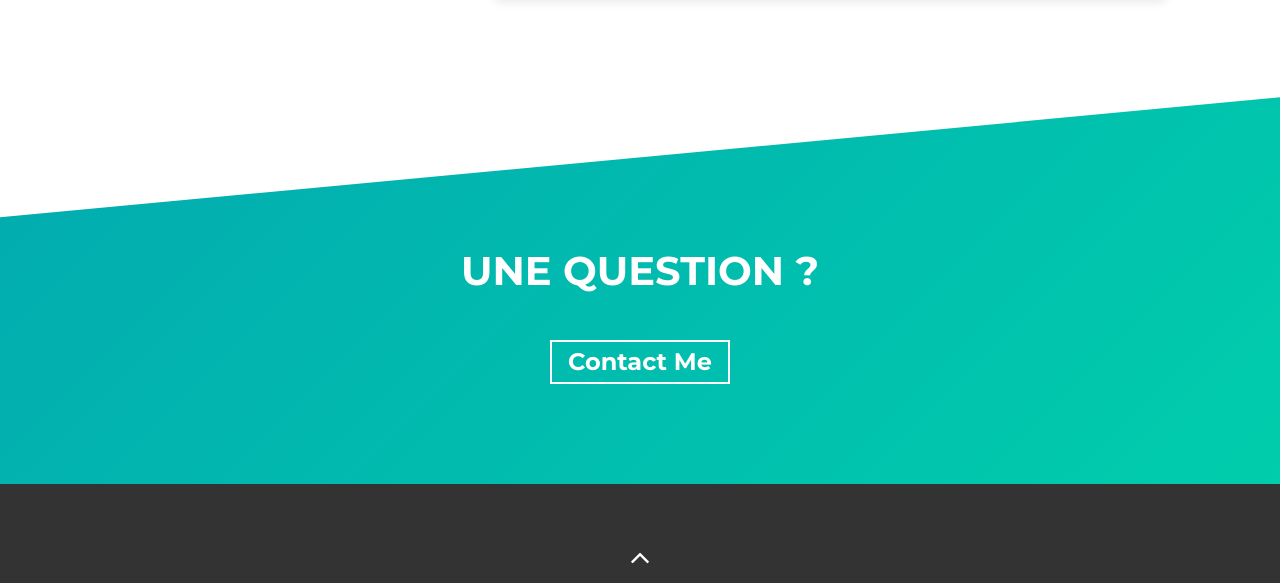
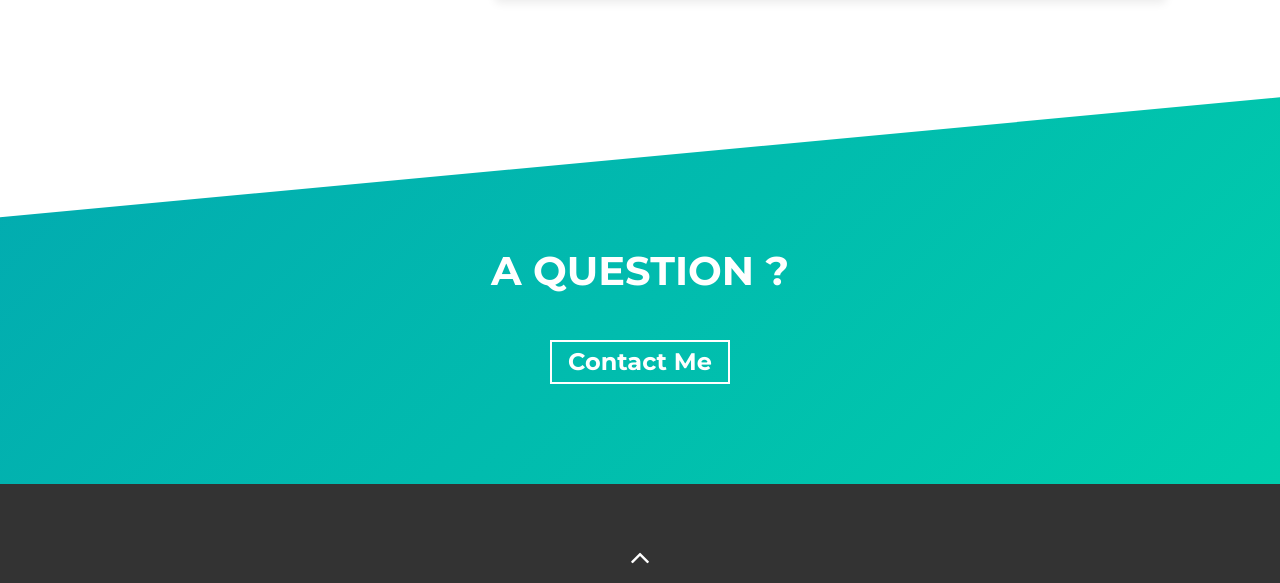
Before and after one commit to AnaisRevellat/portfolio_2024, a website built with Parcel: page src/index.html in a window 1280 px wide. Shown: the part 3338-3921 px from the top of the page. Built offline with nearby package versions, Linux system fonts and the light colour scheme.

Commit message:
fixing syntaxe

```diff
--- a/src/index.html
+++ b/src/index.html
@@ -329,7 +329,7 @@
     <!-- **** Contact Section **** -->
     <section id="contact">
       <div class="container">
-        <h2 class="section-title">Une question ?</h2>
+        <h2 class="section-title">A question ?</h2>
         <div class="contact-wrapper load-hidden">
           <a
             rel="noreferrer"
```
